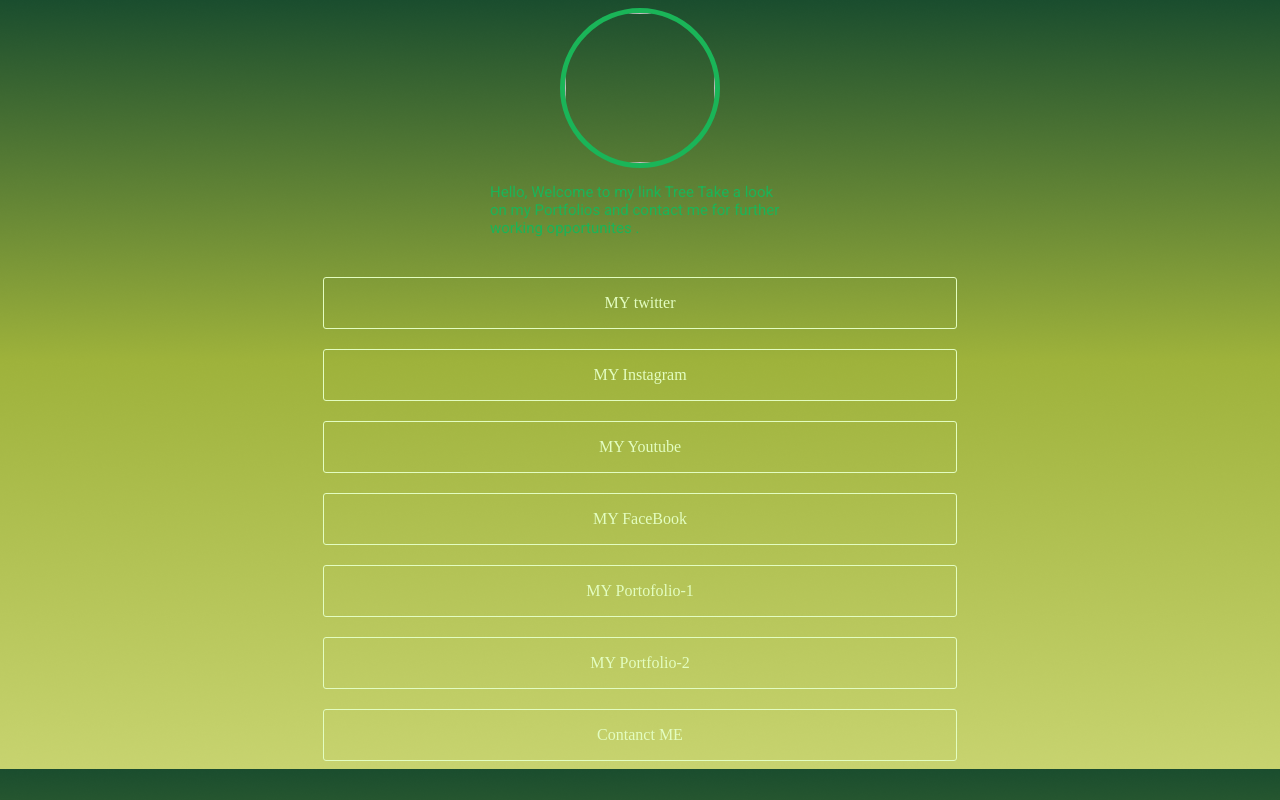
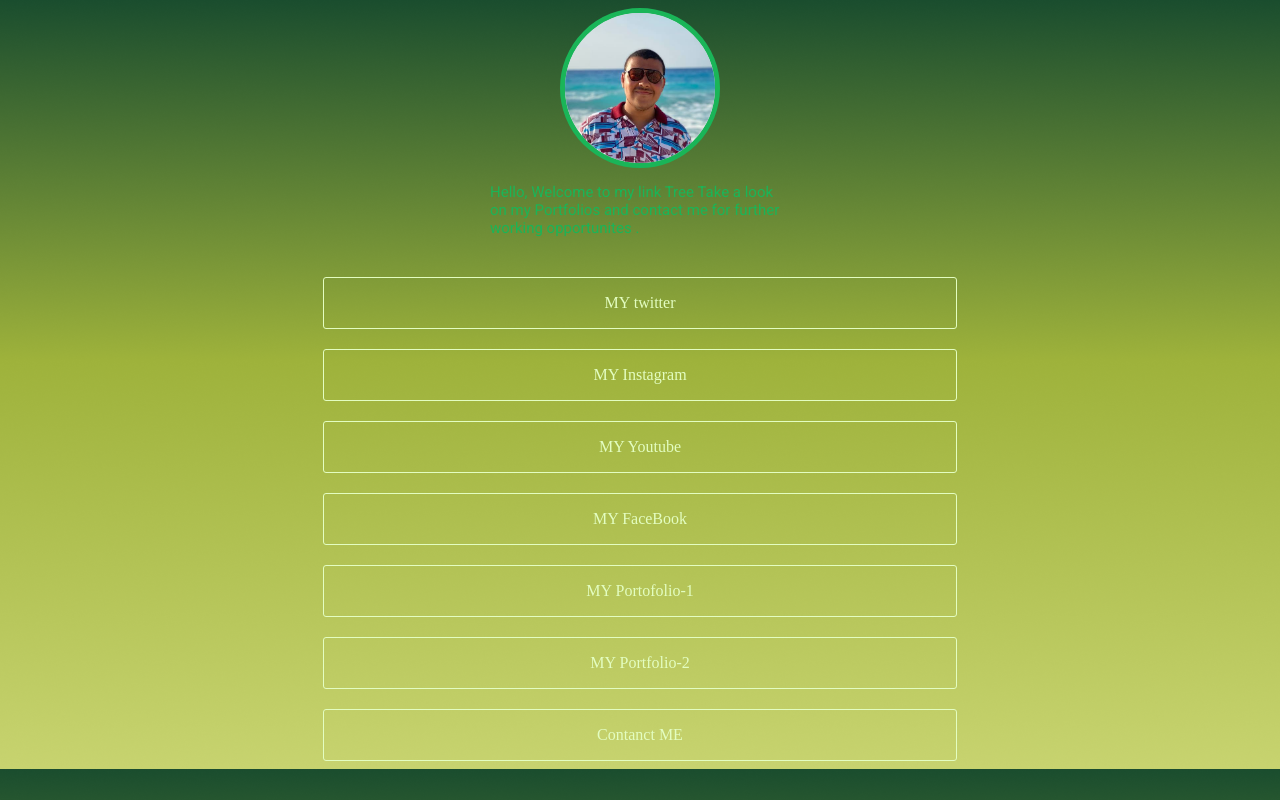
Before and after one commit to historypy3333/LInkTree, a plain HTML site: page index.html in a window 1280 px wide. Drawn offline with nearby package versions, Linux system fonts and the light colour scheme; files whose address does not match are found by name; a web font is replaced by a local one.

Commit message:
Add files via upload

```diff
--- a/index.html
+++ b/index.html
@@ -22,7 +22,7 @@
     <section class="sec1">
         <header>
             <div class="img">
-                <img src="/imgs/Card.png">
+                <img src="./Card.png">
             </div>
             <div>
                 <p>
--- a/main.css
+++ b/main.css
@@ -1,5 +1,5 @@
 body {
-  background-image: url(/imgs/main\ BG.png);
+  background-image: url(./main\ BG.png);
   background-size: cover;
   background-repeat: repeat;
   font-family: "Roboto", sans-serif;
@@ -14,7 +14,7 @@ section.sec1 header div {
           justify-content: center;
 }
 section.sec1 header div img {
-  background-image: url(../imgs/Card.png);
+  background-image: url(./Card.png);
   width: 150px;
   height: 150px;
   border-radius: 500px;
```
